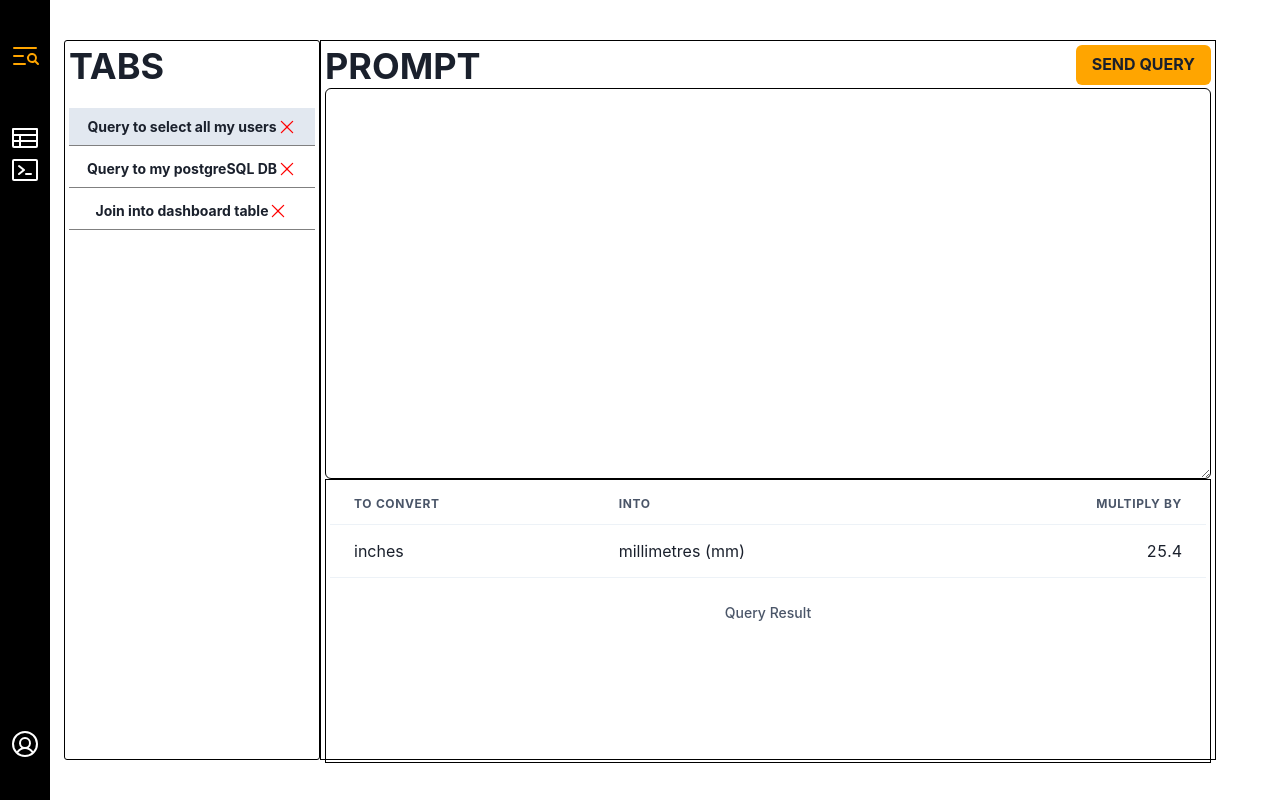
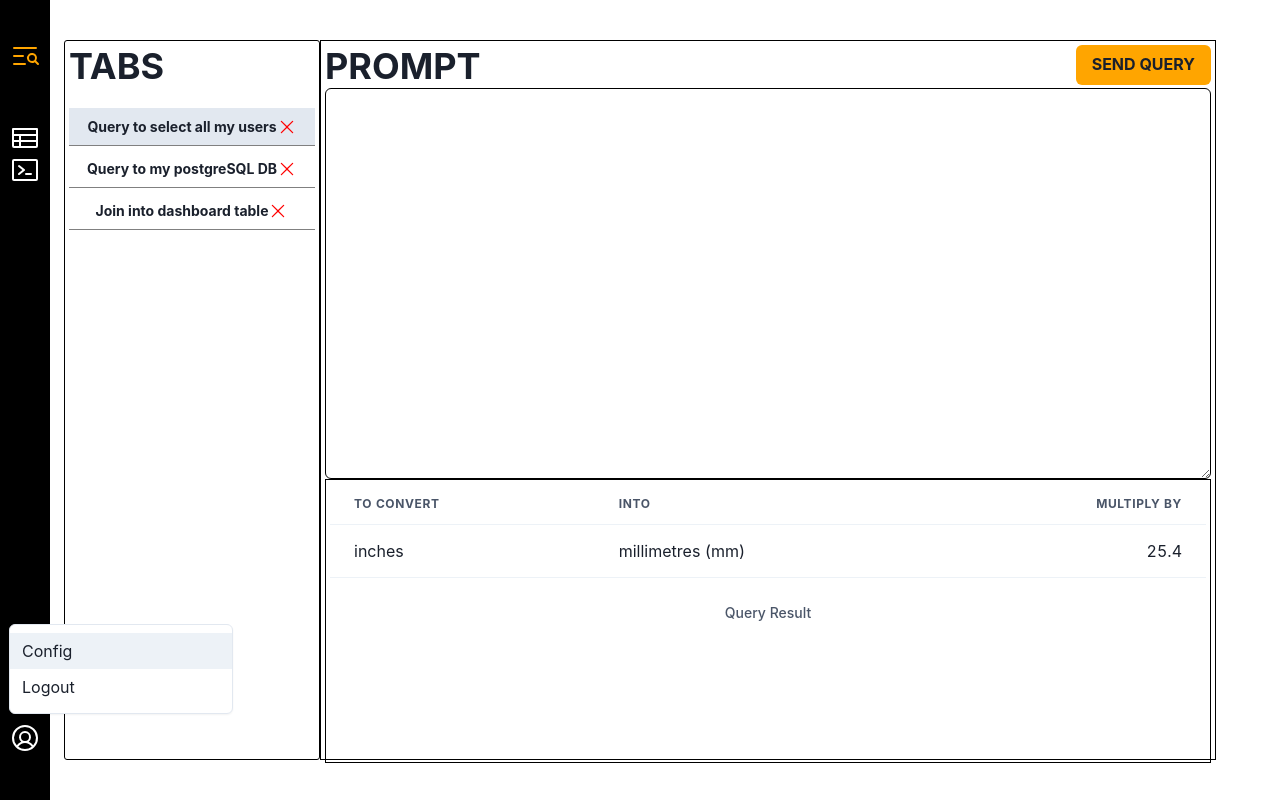
Before and after one commit to Kelvis-fernando/data-base-manage, a React (Vite) app: page /console in a window 1280 px wide. Both pictures are taken after a click on the element 25 px from the left and 744 px from the top of the page. Built offline with nearby package versions, Linux system fonts and the light colour scheme.

Commit message:
feat: added the menu for user icon

```diff
--- a/src/components/Sidebar.tsx
+++ b/src/components/Sidebar.tsx
@@ -1,4 +1,13 @@
-import { Box, Flex, Link } from "@chakra-ui/react";
+import {
+  Box,
+  Button,
+  Flex,
+  Link,
+  Menu,
+  MenuButton,
+  MenuItem,
+  MenuList,
+} from "@chakra-ui/react";
 import {
   ListMagnifyingGlass,
   Table,
@@ -30,7 +39,15 @@ const Sidebar = () => {
         </Link>
       </Box>
       <Box position="fixed" bottom="10" cursor="pointer">
-        <UserCircle size={32} color="white" />
+        <Menu>
+          <MenuButton>
+            <UserCircle size={32} color="white" />
+          </MenuButton>
+          <MenuList>
+            <MenuItem>Config</MenuItem>
+            <MenuItem>Logout</MenuItem>
+          </MenuList>
+        </Menu>
       </Box>
     </Flex>
   );
```
